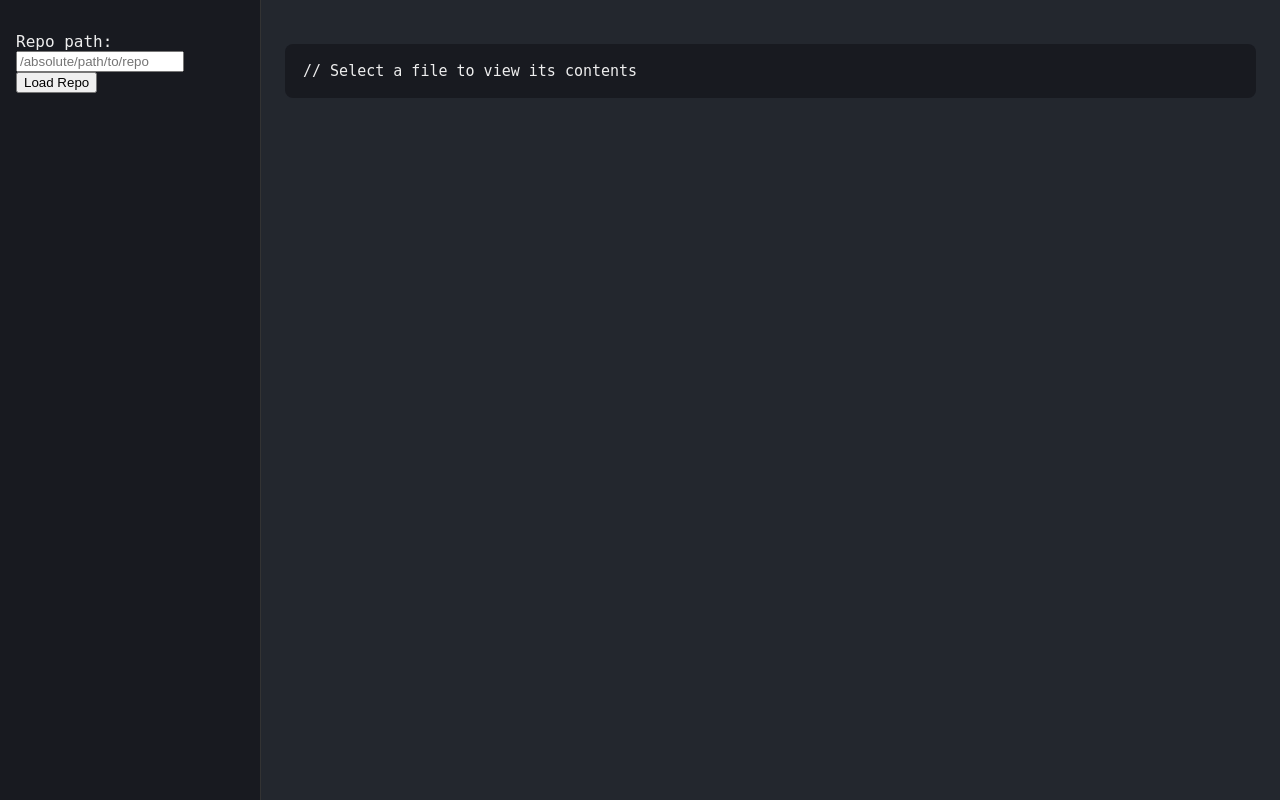
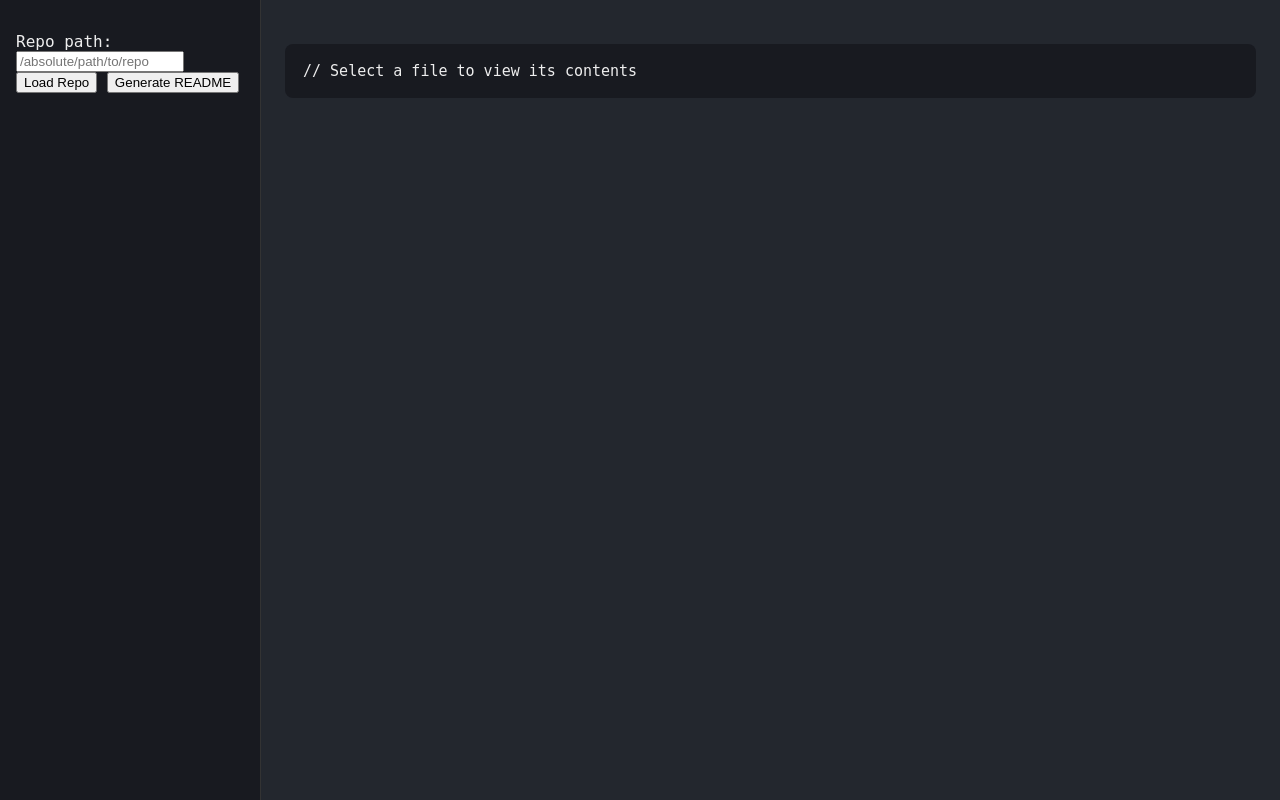
Before and after one commit to Amacca1/MetricPage, a Flask app: page / in a window 1280 px wide. Run offline with Flask 3, Linux system fonts and the light colour scheme.

Commit message:
Revert "Add/update README.md generated by Docuwriter"
This reverts commit 89c1e9e694dbd74d04284291a8e4b54d6a51f8c8.

```diff
--- a/templates/index.html
+++ b/templates/index.html
@@ -46,6 +46,7 @@
             <label for="repoPath">Repo path:</label>
             <input type="text" id="repoPath" value="" placeholder="/absolute/path/to/repo" style="width: 70%;">
             <button onclick="setRepo()">Load Repo</button>
+            <button onclick="generateReadme()">Generate README</button>
         </div>
         <ul class="file-list" id="fileList"></ul>
     </div>
@@ -60,6 +61,19 @@ let repoRoot = "";
 function setRepo() {
     repoRoot = document.getElementById('repoPath').value;
     loadFileTree();
+}
+
+async function generateReadme() {
+    const res = await fetch('/generate_readme', {
+        method: 'POST'
+    });
+    const data = await res.json();
+    if (data.success) {
+        alert("README.md generated and committed!");
+        loadFileTree(); // Refresh file list to show README.md
+    } else {
+        alert("Error generating README: " + (data.error || "Unknown error"));
+    }
 }
 
 async function loadFileTree() {
```
